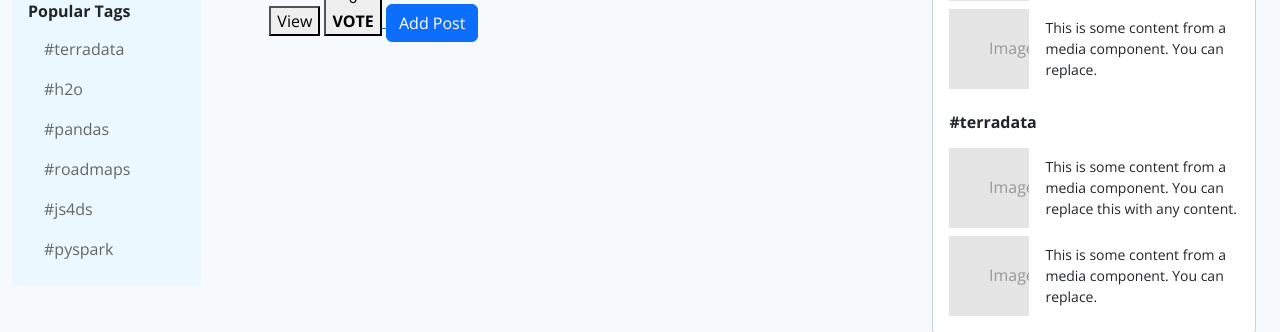
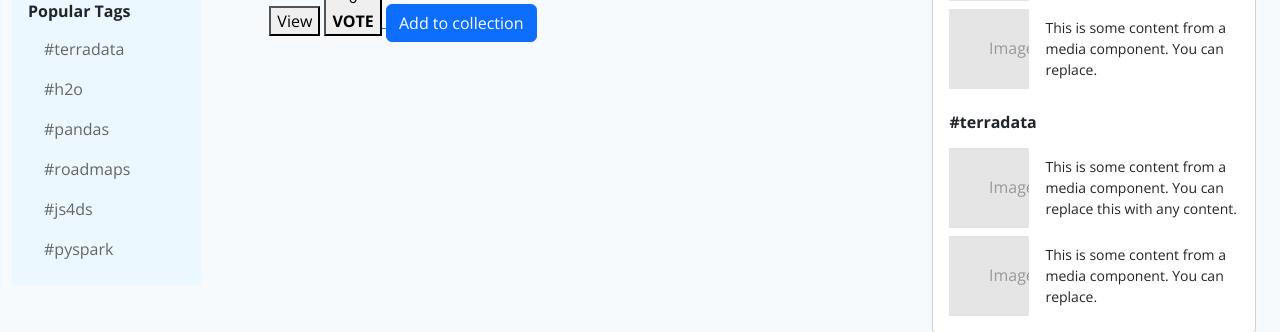
Before and after one commit to neumeral/ds-community, a Django app: page /books/ in a window 1280 px wide. Shown: the part 519-851 px from the top of the page. Run offline with Django 3.2, Linux system fonts and the light colour scheme; a user stored in the database is signed in; data comes from the database, SQL or seed files in the repository; data that the repository does not hold is empty; parts of the project's set-up code (start-up, migrations or seed data) failed here and were passed over; some libraries are stand-ins or nearby versions.

Commit message:
user post list

```diff
--- a/dshunt/views.py
+++ b/dshunt/views.py
@@ -47,20 +47,20 @@ class UserProfileDetailsView(LoginRequiredMixin, View):
         user_obj, created = UserProfile.objects.get_or_create(user=user, defaults={'headline': 'Headline'})
         context = dict()
         context['object'] = user_obj
-        return render(self.request, 'user/user_profile_detail.html', context)
+        return render(self.request, 'dshunt/user/user_profile_detail.html', context)
 
 
 class UserProfileUpdateView(UpdateView):
     form_class = UserProfileUpdateForm
     model = UserProfile
     pk_url_kwarg = 'pk'
-    template_name = 'user/user_update_form.html'
+    template_name = 'dshunt/user/user_update_form.html'
 
 
 class UserSubmittedListView(ListView):
     paginate_by = 10
     page_kwarg = 'page'
-    template_name = 'user/user_post_list.html'
+    template_name = 'dshunt/user/user_post_list.html'
 
     def get_queryset(self):
         return Post.objects.filter(approved=False, created_user_id=self.kwargs['pk'])
@@ -78,7 +78,7 @@ class UserUpvotedPostListView(UserSubmittedListView):
 
 class UserApprovedPostListView(UserSubmittedListView):
     def get_queryset(self):
-        return Post.objects.filter(postvote__created_user_id=self.kwargs['pk'])
+        return Post.objects.filter(postvote__created_user_id=self.kwargs['pk'], approved=True)
 
 
 @method_decorator(login_required, name="dispatch")
@@ -406,18 +406,20 @@ def add_post_to_collection_view(request, pk):
             form = AddtoCollectionForm(request.POST)
             coll_obj = Collection.objects.get(id=pk)
             post = request.POST['post']
+            col_id = pk
         elif model_name == 'post':
             form = AddtoCollectionForm(request.POST)
             coll_obj = request.POST['collection']
             post = Post.objects.get(pk=pk)
+            col_id = coll_obj
         else:
             return HttpResponseNotFound('Get request not found')
 
         if form.is_valid():
             coll_obj.posts.add(post)
-            return redirect('collection-detail', pk=pk)
+            return redirect('collection-detail', pk=col_id)
         else:
-            return redirect('collection-detail', pk=pk)
+            return redirect('collection-detail', pk=col_id)
     else:
         return redirect('root')
 
--- a/templates/dshunt/post_list/post_list.html
+++ b/templates/dshunt/post_list/post_list.html
@@ -8,7 +8,7 @@
         {% include 'dshunt/post_list/post.html' %}
         {% include 'dshunt/post_list/vote.html' %}
         <button type="button" class="btn btn-primary" data-bs-toggle="modal" data-bs-target="#addPostModal">
-          Add Post
+          Add to collection
         </button>
 
 <!-- Modal -->
--- a/templates/user/user_post_list.html
+++ b/templates/dshunt/user/user_post_list.html
@@ -18,7 +18,7 @@
         <h5 class="modal-title" id="exampleModalLabel">Add To Collection</h5>
         <button type="button" class="btn-close" data-bs-dismiss="modal" aria-label="Close"></button>
       </div>
-        <form method="post" action="/collections/{{ object.id }}/post/new/?model=collection">
+        <form method="post" action="/collections/{{ object.id }}/post/new/?model=post">
           <div class="modal-body">
               {% csrf_token %}
             {{ add_to_coll_form|crispy }}
```
Also changed, not shown: templates/dshunt/user/user_profile_detail.html (renamed from templates/user/user_profile_detail.html), templates/dshunt/user/user_update_form.html (renamed from templates/user/user_update_form.html).
